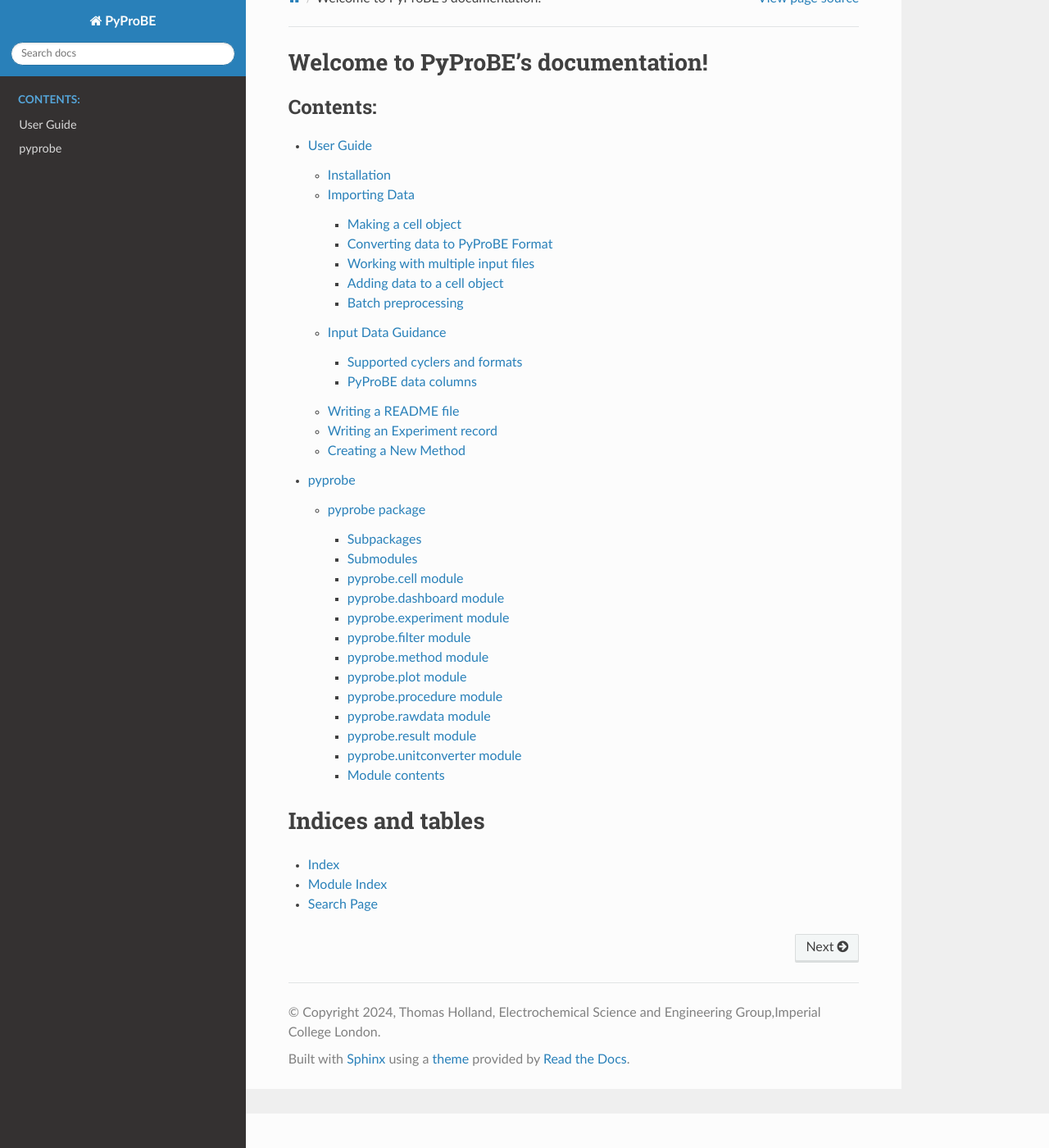
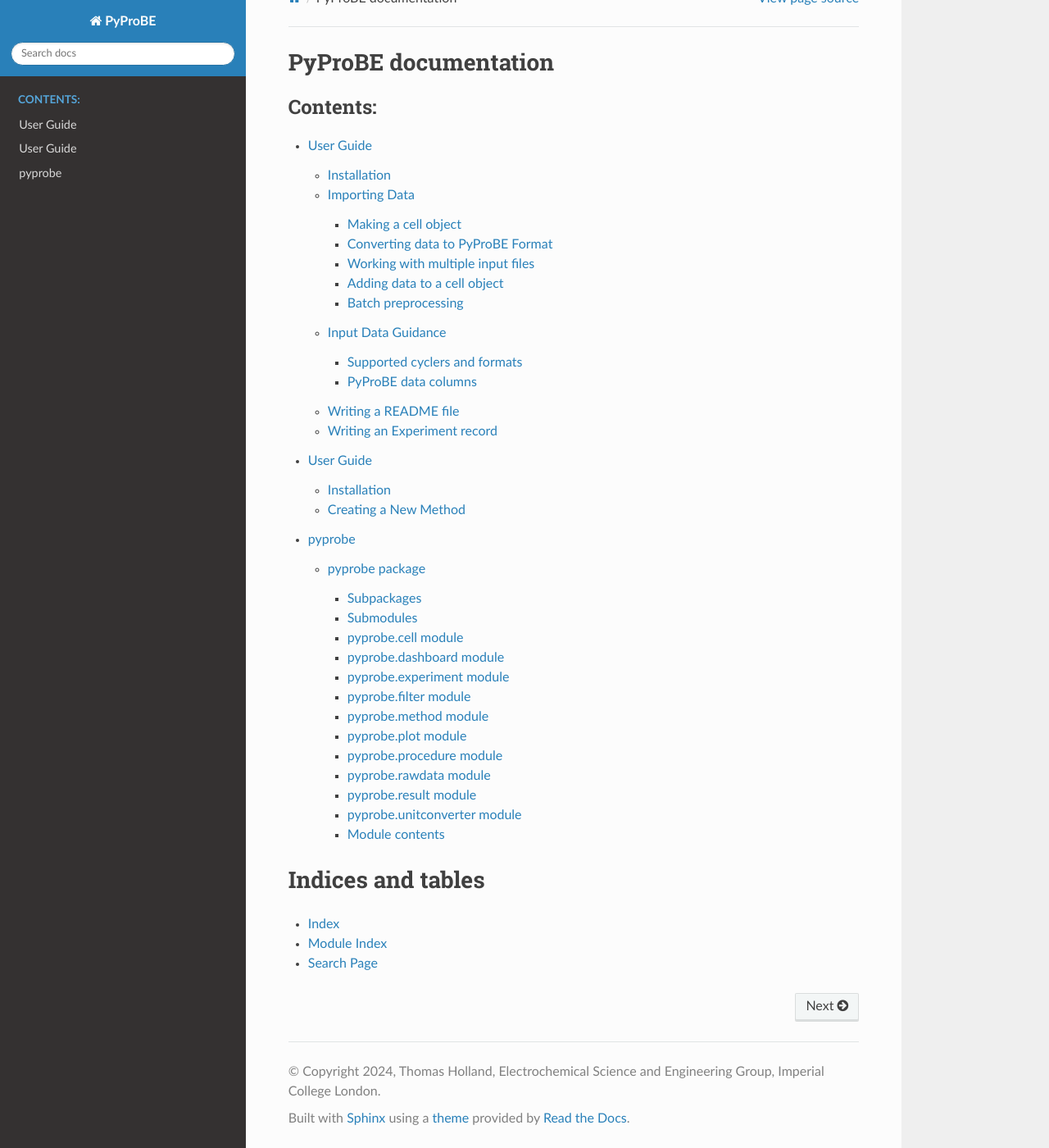
Before and after one commit to ImperialCollegeLondon/PyProBE, a Sphinx documentation site: the page built from docs/source/index.rst, in a window 1280 px wide and 1400 px high, scrolled down 42 px. Shown: the whole window at 82% size. Built offline with Sphinx 7.4.7 and the Read the Docs theme 2.0.0, drawn with Linux system fonts in a browser that asks for light colours; some of the changed text lies outside the part shown.

Commit message:
Create developer guide

```diff
--- a/docs/source/conf.py
+++ b/docs/source/conf.py
@@ -10,7 +10,7 @@
 # https://www.sphinx-doc.org/en/master/usage/configuration.html#project-information
 project = "PyProBE"
 copyright = (
-    "2024, Thomas Holland, Electrochemical Science and Engineering Group,"
+    "2024, Thomas Holland, Electrochemical Science and Engineering Group, "
     "Imperial College London"
 )
 
--- /dev/null
+++ b/docs/source/developer_guide.rst
@@ -0,0 +1,8 @@
+User Guide
+==========
+
+.. toctree::
+   :maxdepth: 2
+
+   installation
+   creating_a_new_method
--- a/docs/source/index.rst
+++ b/docs/source/index.rst
@@ -3,14 +3,15 @@
    You can adapt this file completely to your liking, but it should at least
    contain the root `toctree` directive.
 
-Welcome to PyProBE's documentation!
-===================================
+PyProBE documentation
+=====================
 
 .. toctree::
    :maxdepth: 3
    :caption: Contents:
 
    user_guide
+   developer_guide
    modules
 
 
--- a/docs/source/user_guide.rst
+++ b/docs/source/user_guide.rst
@@ -9,4 +9,3 @@
    input_data_guidance
    writing_a_readme_file
    writing_an_experiment_record
-   creating_a_new_method
```
